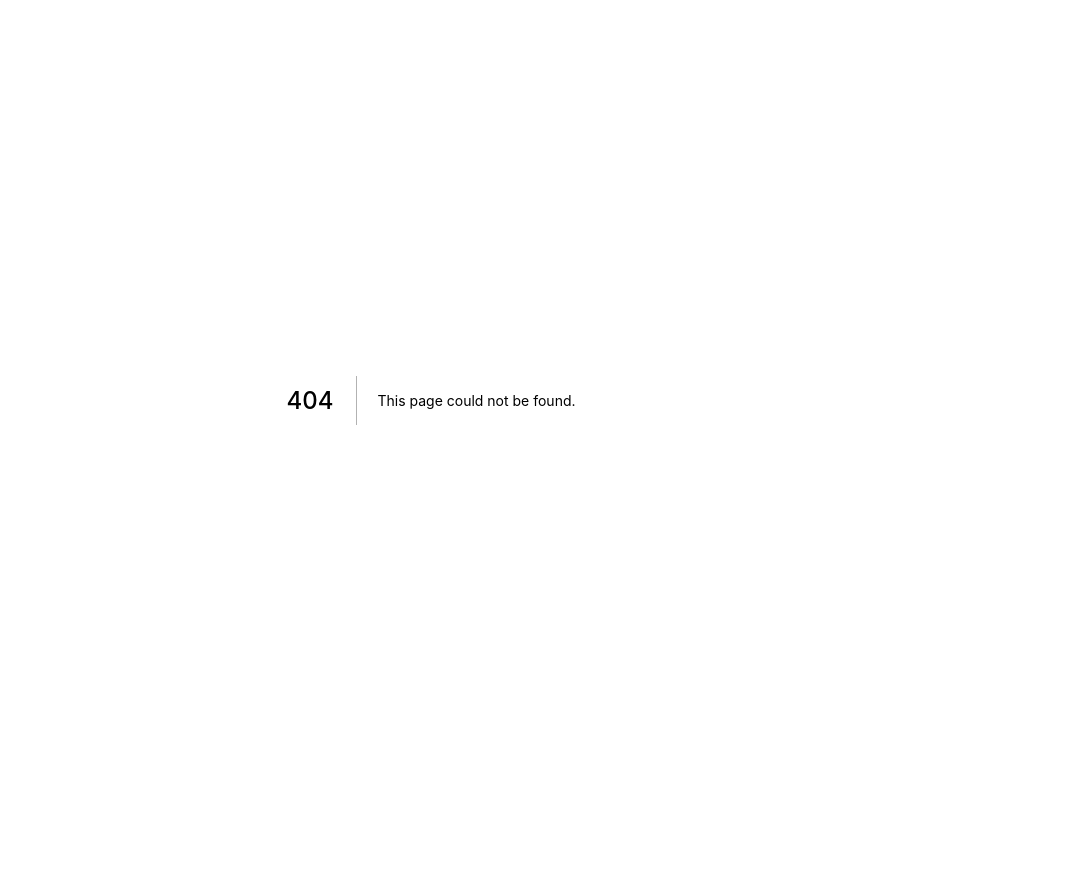
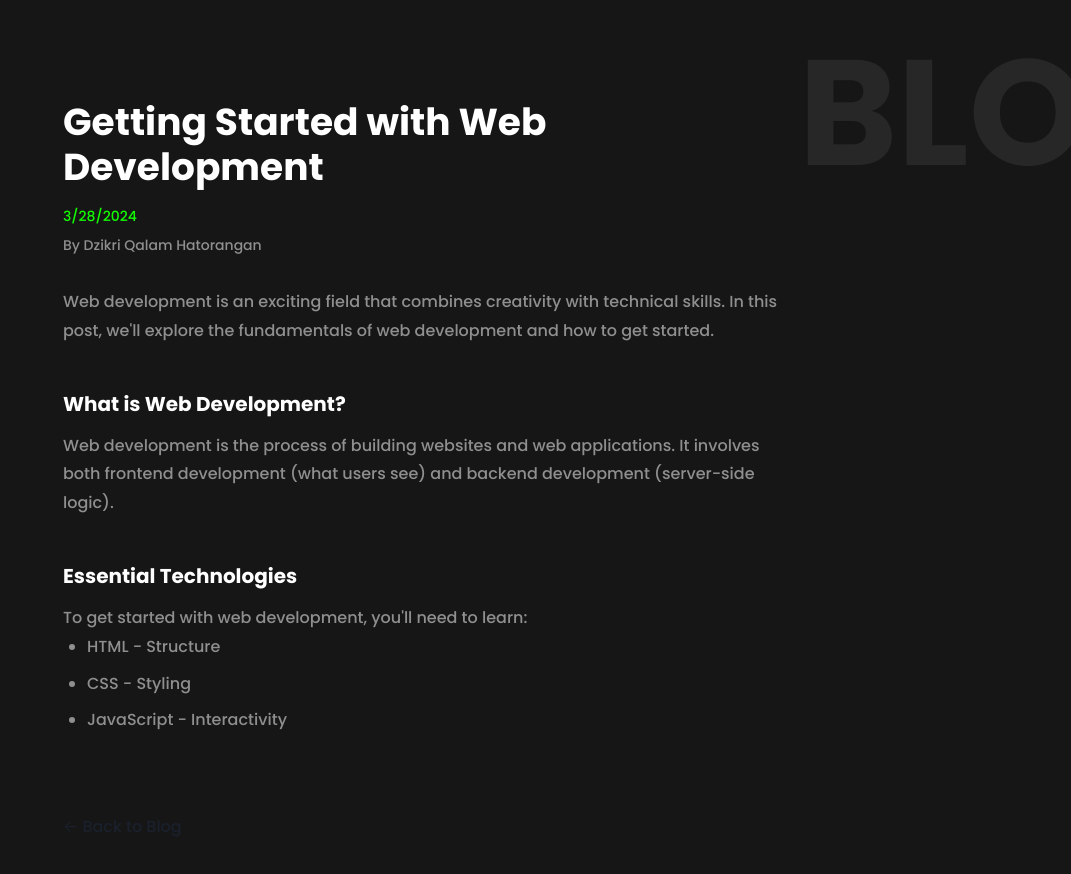
Before and after one commit to dzikriqalampacil/personal-website, a Next.js app: page /blog/1 in a window 1280 px wide. Before the commit this address had no page. Shown: the top 874 px of the page, without its empty margins (209-1280 px from the left). Before the commit the page ends 800 px from the top, so only its background shows below. Built offline with nearby package versions, Linux system fonts and the light colour scheme.

Commit message:
feat: add basic blog page

```diff
--- /dev/null
+++ b/pages/blog/[slug].js
@@ -0,0 +1,116 @@
+import { Box, Text, VStack, Heading, Link, Container } from "@chakra-ui/react";
+import { motion } from "framer-motion";
+import React from "react";
+import NextLink from "next/link";
+import { useRouter } from "next/router";
+
+function BlogPost() {
+  const router = useRouter();
+  const { slug } = router.query;
+
+  // Example blog post data - you can replace this with actual data fetching
+  const post = {
+    title: "Getting Started with Web Development",
+    content: `
+            <p>Web development is an exciting field that combines creativity with technical skills. In this post, we'll explore the fundamentals of web development and how to get started.</p>
+
+            <h2>What is Web Development?</h2>
+            <p>Web development is the process of building websites and web applications. It involves both frontend development (what users see) and backend development (server-side logic).</p>
+
+            <h2>Essential Technologies</h2>
+            <p>To get started with web development, you'll need to learn:</p>
+            <ul>
+                <li>HTML - Structure</li>
+                <li>CSS - Styling</li>
+                <li>JavaScript - Interactivity</li>
+            </ul>
+        `,
+    date: "2024-03-28",
+    author: "Dzikri Qalam Hatorangan",
+  };
+
+  return (
+    <VStack
+      bg={"#161616"}
+      minH="100vh"
+      position={"relative"}
+      overflow="hidden"
+      id="blog-post"
+    >
+      <Text
+        fontWeight={700}
+        color={"#272727"}
+        fontSize={{ base: "42px", md: "100px", lg: "150px" }}
+        position={"absolute"}
+        right={{ base: "-10", md: "-70", lg: "-130" }}
+        top="0"
+        userSelect={"none"}
+      >
+        BLOG
+      </Text>
+
+      <Container maxW="container.md" pt="100px" pb="50px">
+        <VStack spacing={8} align="stretch">
+          <Box>
+            <Heading
+              fontWeight={700}
+              color={"white"}
+              fontSize={{ base: "23px", lg: "37.5px" }}
+              mb={4}
+            >
+              {post.title}
+            </Heading>
+
+            <Box mb={8}>
+              <Text color="brand.green" fontSize="sm" mb={2}>
+                {new Date(post.date).toLocaleDateString()}
+              </Text>
+              <Text color="#8F8F8F" fontSize="sm">
+                By {post.author}
+              </Text>
+            </Box>
+
+            <Box
+              color="#8F8F8F"
+              fontSize="md"
+              lineHeight="1.8"
+              sx={{
+                h2: {
+                  color: "white",
+                  fontSize: "xl",
+                  fontWeight: "bold",
+                  mt: "2em",
+                  mb: "0.5em",
+                },
+                ul: {
+                  pl: "1.5em",
+                  mb: "1em",
+                },
+                li: {
+                  mb: "0.5em",
+                },
+              }}
+              dangerouslySetInnerHTML={{ __html: post.content }}
+            />
+          </Box>
+
+          <Box mt={8}>
+            <Link
+              as={NextLink}
+              href="/blog"
+              color="brand.green"
+              display="inline-block"
+              _hover={{ textDecoration: "none", color: "brand.green.500" }}
+              fontSize="md"
+              fontWeight="medium"
+            >
+              ← Back to Blog
+            </Link>
+          </Box>
+        </VStack>
+      </Container>
+    </VStack>
+  );
+}
+
+export default BlogPost;
```
Also changed, not shown: pages/blog/index.js (added, +97 -0 lines), ui/component/Navbar/index.jsx (+36 -14 lines), 1 other file (tests, documents, lock files or other folders).
